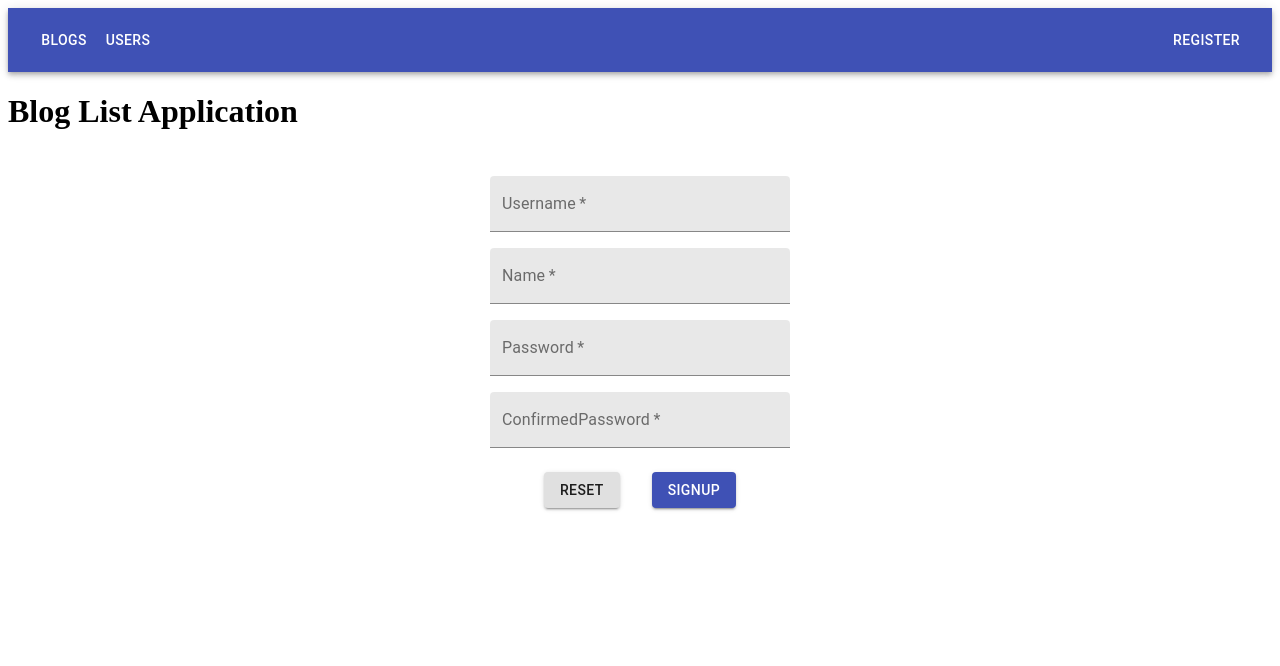
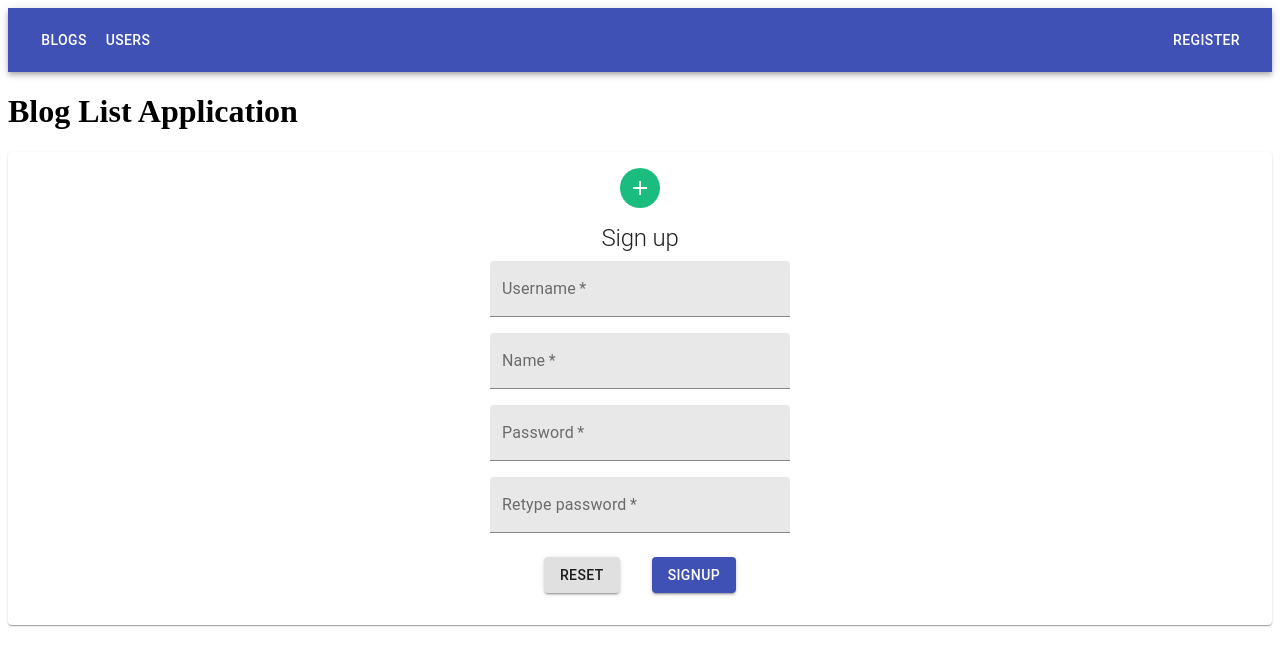
Before and after one commit to anhtumai/blog-list-frontend-v2, a React (Create React App) app: page /register in a window 1280 px wide. Shown: the top 666 px of the page. Built offline with nearby package versions, Linux system fonts and the light colour scheme; no server answers.

Commit message:
Decorate Sign Up form

```diff
--- a/src/components/RegisterForm.tsx
+++ b/src/components/RegisterForm.tsx
@@ -1,6 +1,7 @@
-import { makeStyles } from "@material-ui/core";
+import { Grid, Paper, Avatar, Typography, makeStyles } from "@material-ui/core";
 import TextField from "@material-ui/core/TextField";
 import Button from "@material-ui/core/Button";
+import AddIcon from "@material-ui/icons/Add";
 
 import { useInputField } from "../hooks";
 
@@ -20,6 +21,20 @@ const useStyles = makeStyles((theme) => ({
       margin: theme.spacing(2),
     },
   },
+  avatar: {
+    margin: "auto",
+    background: "#1bbd7e",
+  },
+  paper: {
+    padding: 20,
+    height: "70vh",
+    width: 280,
+    margin: "auto",
+  },
+  typography: {
+    fontSize: "1.5em",
+    marginTop: "2vh",
+  },
 }));
 
 const RegisterForm = () => {
@@ -37,7 +52,21 @@ const RegisterForm = () => {
   }
 
   return (
+    <Grid>
+      <Paper>
         <form className={classes.root} onSubmit={() => console.log("submit")}>
+          <Grid>
+            <Avatar className={classes.avatar}>
+              <AddIcon />
+            </Avatar>
+            <Typography
+              variant="h2"
+              component="h2"
+              className={classes.typography}
+            >
+              Sign up
+            </Typography>
+          </Grid>
           <TextField
             label="Username"
             variant="filled"
@@ -61,7 +90,7 @@ const RegisterForm = () => {
             onChange={password.onChange}
           />
           <TextField
-        label="ConfirmedPassword"
+            label="Retype password"
             variant="filled"
             type="password"
             required
@@ -77,6 +106,8 @@ const RegisterForm = () => {
             </Button>
           </div>
         </form>
+      </Paper>{" "}
+    </Grid>
   );
 };
 
```
Lines whose indentation alone changed are shown as unchanged.
